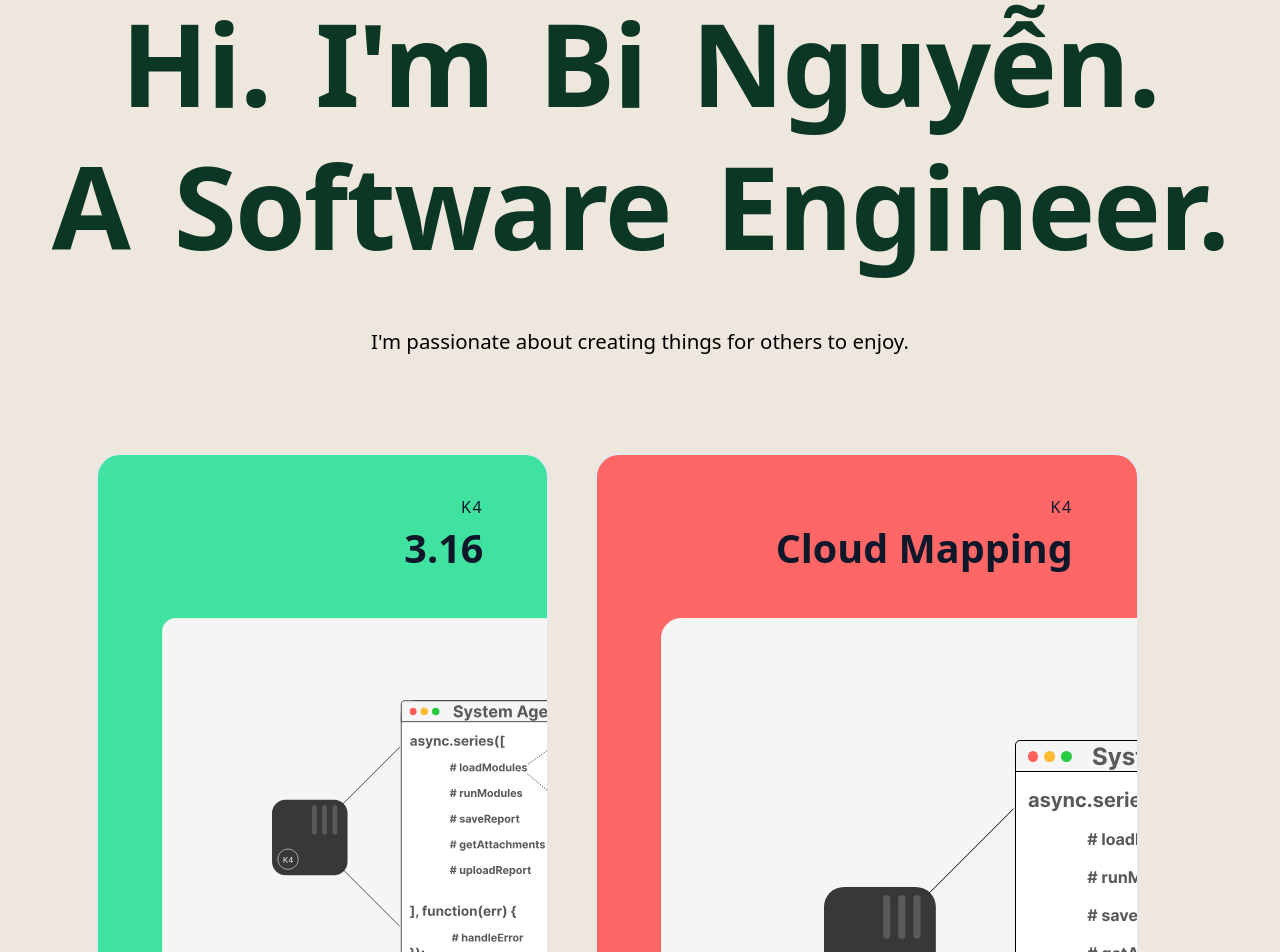
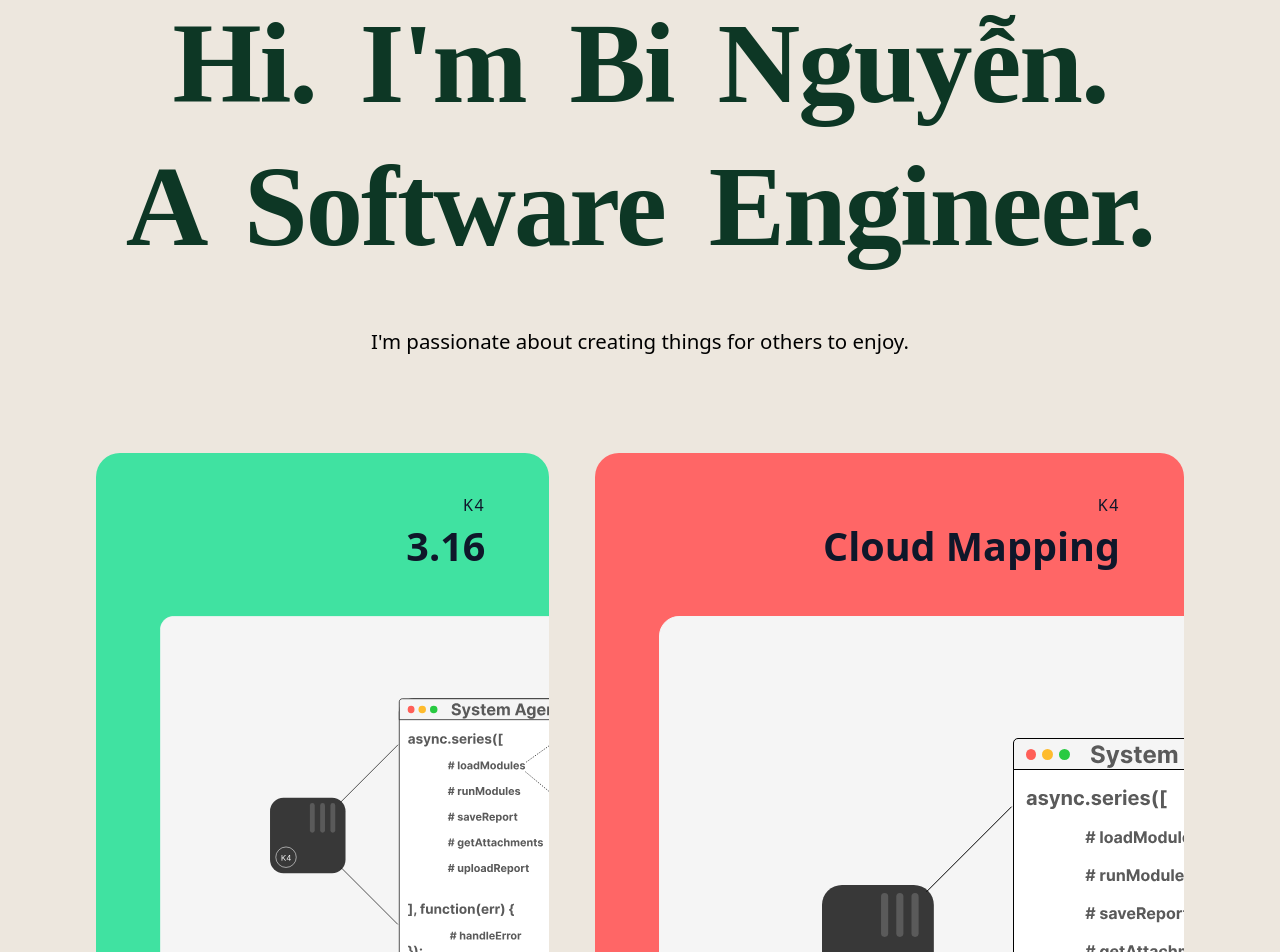
Before and after one commit to vnn8248/code-nguyen, a Next.js app: page / in a window 1280 px wide. Shown: the part 200-1152 px from the top of the page. Built offline with nearby package versions, Linux system fonts and the light colour scheme.

Commit message:
Fix styling

```diff
--- a/app/components/Card.js
+++ b/app/components/Card.js
@@ -12,8 +12,8 @@ const Card = (props) => {
   // First project in grid
   if (props.position === 1) {
     bg = 'bg-[#40e2a1]';
-    start = 1;
-    end = 11;
+    start = 'col-start-1';
+    end = 'col-end-11';
     w = 810;
     h = 422;
   }
@@ -21,8 +21,8 @@ const Card = (props) => {
   // Second
   if (props.position === 2) {
     bg = 'bg-[#ff6666]';
-    start = 12;
-    end = 24;
+    start = 'col-start-12';
+    end = 'col-end-25';
     w = 1300;
     h = 600;
   }
@@ -30,8 +30,8 @@ const Card = (props) => {
   // Third
   if (props.position === 3) {
     bg = 'bg-[#7cb2e8]';
-    start = 1;
-    end = 14;
+    start = 'col-start-1';
+    end = 'col-end-14';
     w = 810;
     h = 422;
   }
@@ -39,16 +39,14 @@ const Card = (props) => {
   // Fourth
   if (props.position === 4) {
     bg = 'bg-[#ff69f8]';
-    start = 15;
-    end = 24;
+    start = 'col-start-15';
+    end = 'col-end-25';
     w = 1300;
     h = 600;
   }
 
   return (
-    <div
-      className={`border-2 col-start-${start} col-end-${end} rounded-3xl ${bg} text-slate-900`}
-    >
+    <div className={`${start} ${end} rounded-3xl ${bg} text-slate-900`}>
       <Link
         href={`projects/${props.slug}`}
         className="max-h-550 rounded-lg flex w-full relative cursor-pointer flex-col no-underline"
--- a/app/components/Footer.js
+++ b/app/components/Footer.js
@@ -4,9 +4,9 @@ import Link from 'next/link';
 
 const Footer = () => {
   return (
-    <footer className="grid grid-cols-24 w-full mx-auto max-w-screen-2xl relative z-20 p-16">
+    <footer className="grid grid-cols-24 w-full mx-auto max-w-screen-2xl relative z-20 py-16">
       <div className="fun col-start-3 col-end-12">
-        <div className="music flex items-center rounded-full overflow-hidden py-4 pl-5 pr-10">
+        <div className="faded flex items-center rounded-full overflow-hidden py-4 pl-5 pr-10">
           <div className="icon flex rounded-full opacity-50">
             <Image
               src={'/spotify.svg'}
--- a/app/globals.css
+++ b/app/globals.css
@@ -2,9 +2,13 @@
 @tailwind components;
 @tailwind utilities;
 
-:root {
-  --font-lemonada: @import
-    url('https://fonts.googleapis.com/css2?family=Lemonada:wght@300&display=swap');
+* {
+  box-sizing: border-box;
+}
+
+@font-face {
+  font-family: lemonada;
+  src: url('https://fonts.googleapis.com/css2?family=Lemonada:wght@300&display=swap');
 }
 
 body {
@@ -15,18 +19,27 @@ h1 {
   word-spacing: 0.15em;
   color: #0d3725;
   font-size: clamp(3.2rem, 0.5692rem + 8.238vw, 13.75rem);
-  font-family: var(--font-lemonada);
+  font-family: lemonada;
 }
 
 h2 {
   font-size: clamp(1.5rem, 1.0982rem + 1.7143vw, 2.8125rem);
 }
 
+h3 {
+  font-size: clamp(1.375rem, 1.1837rem + 0.8163vw, 2rem);
+}
+
 p {
   font-size: clamp(1rem, 0.8852rem + 0.4898vw, 1.375rem);
 }
 
-.music {
+.intro-h2 {
+  font-size: clamp(1.875rem, 1.301rem + 2.449vw, 3.95rem);
+  font-family: lemonada;
+}
+
+.faded {
   background-color: hsla(0, 0%, 100%, 0.5);
 }
 
```
Also changed, not shown: app/page.js (+0 -46 lines).
